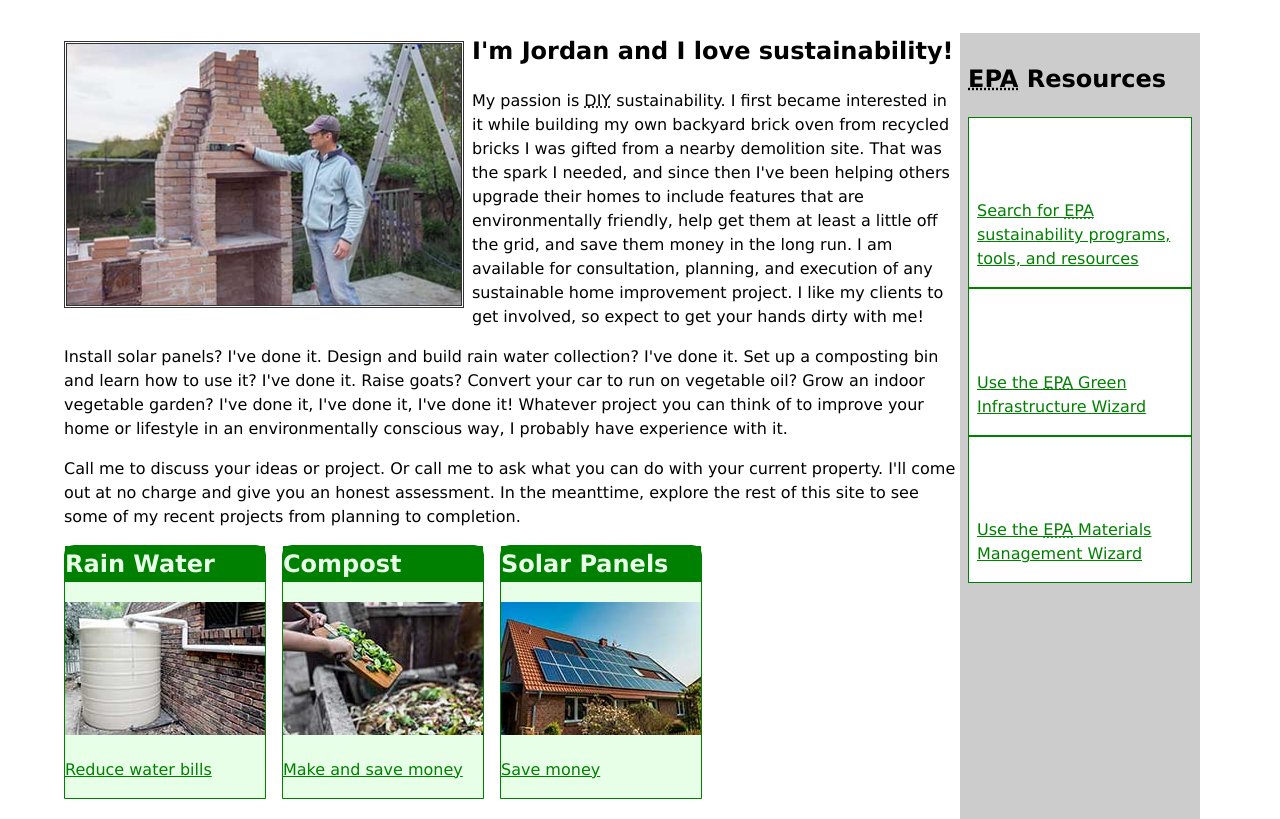
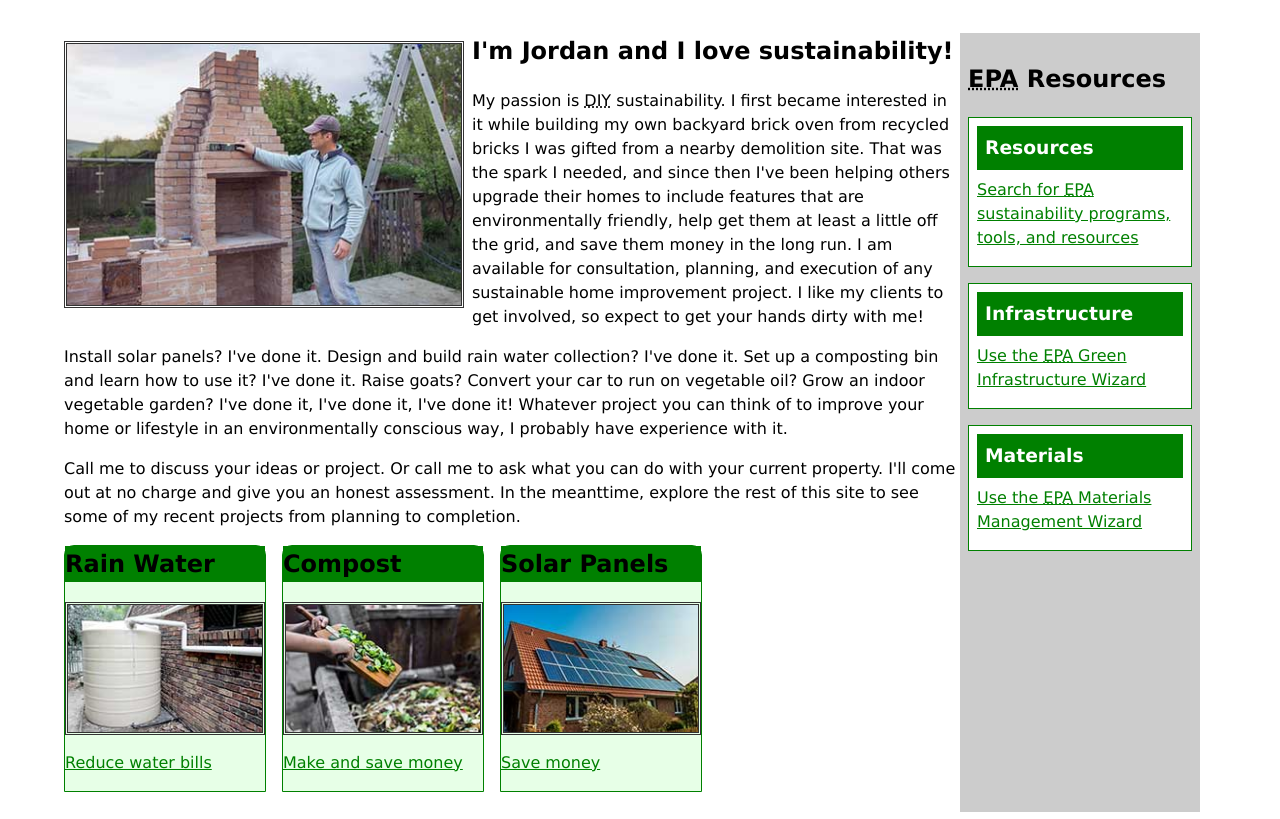
Before and after one commit to Aidan-usc/Sustainability, a plain HTML site: page index.html in a window 1280 px wide. Shown: the part 150-969 px from the top of the page. Drawn offline with Linux system fonts and the light colour scheme.

Commit message:
Update sustain.css

```diff
--- a/css/sustain.css
+++ b/css/sustain.css
@@ -56,7 +56,7 @@ nav ul li a {
     font-weight: bold;
 }
 
-nav ul li a :hover {
+nav ul li a:hover {
     background-color: #e7ffe7;
     color: #008000;
 }
@@ -76,7 +76,6 @@ main section {display: flex;}
 main section div {
     background-color:#e7ffe7;
     border:solid 1px #008000;
-    border-radius:10px;
     width:auto;
     margin-right: 1rem;
     align-content:center;
@@ -86,11 +85,17 @@ main section div:last-child{margin-right: 0;}
 
 main section div h2 {
     background-color:#008000;
-    color:#e7ffe7;
+    color:#white;
     margin-top: 0;
 }
 
 main section div {border-radius: 10px 10px 0 0;}
+
+main section div img {
+    border: 3px double #333;
+    display: block;
+    margin:.5rem auto;
+}
 
 #content-wrapper {
     display: flex;
@@ -111,9 +116,14 @@ main section div {border-radius: 10px 10px 0 0;}
 aside section {
     background-color: white;
     border: 1px solid #008000;
+    margin-bottom: 1rem;
+    padding: .5rem;
+}
+aside h3{
+    background-color: #008000;
     color: white;
+    padding: .5rem;
     margin: 0;
-    padding: .5rem;
 }
 
 aside a {
```
